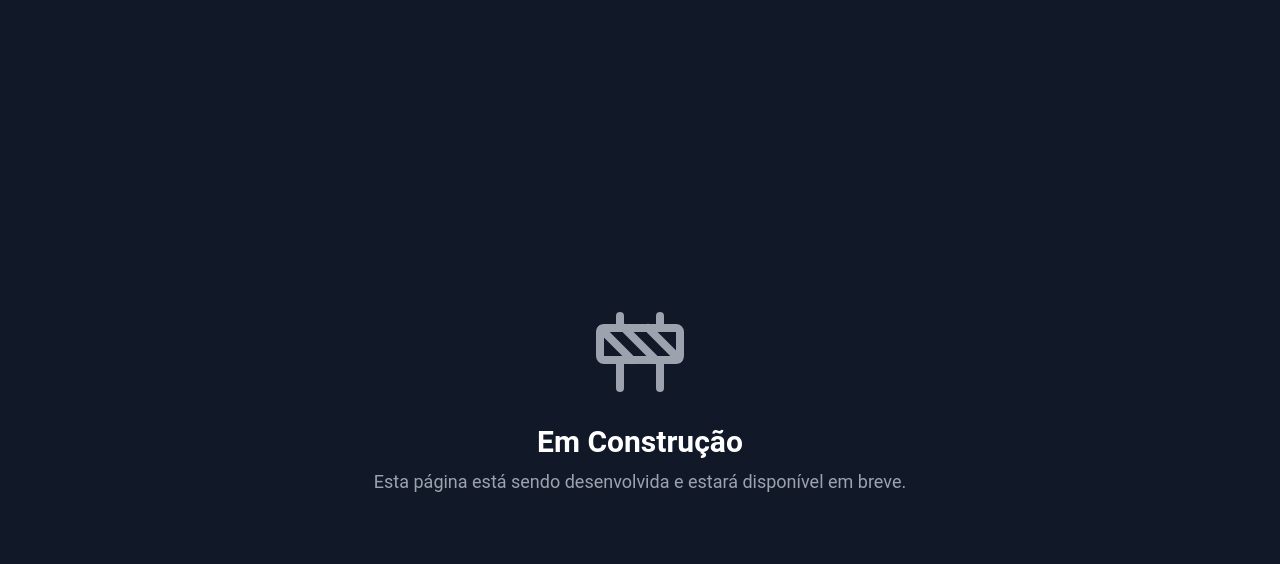
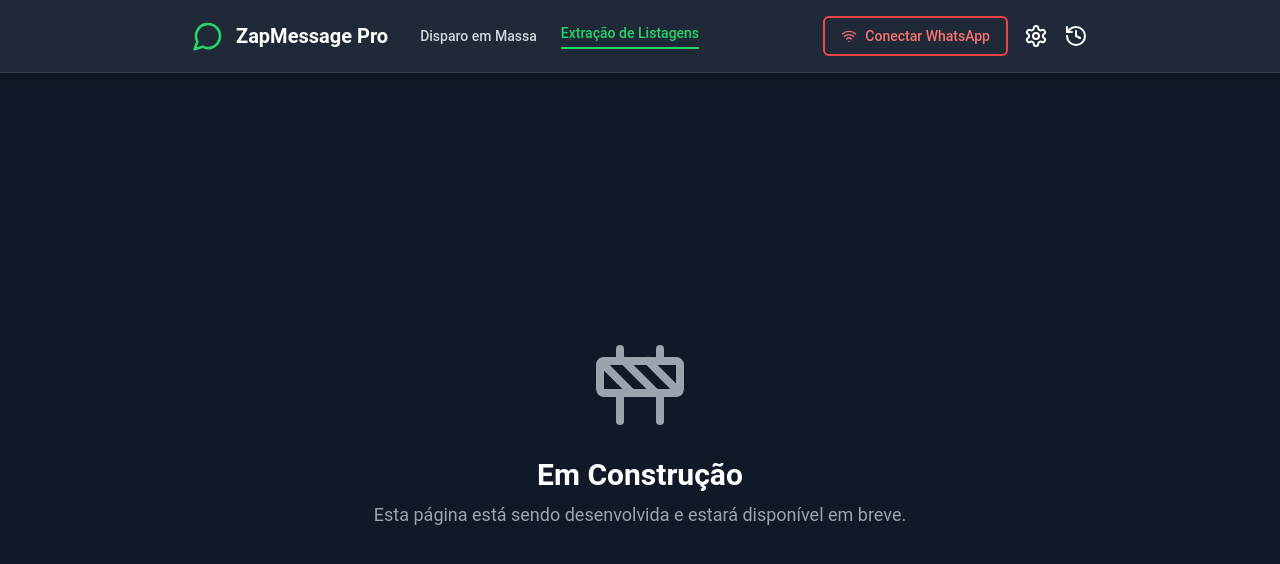
Before and after one commit to luiznunees/zapmessage-pro-frontend, a React (Vite) app: page /extraction in a window 1280 px wide. Shown: the top 564 px of the page. Built offline with nearby package versions, Linux system fonts and the light colour scheme.

Commit message:
feat: Implement WhatsApp connection button and navigation
The WhatsApp connection button now displays connection status with border colors (red, green, yellow). The navigation bar persists across the "Extração de Listagens" page.

```diff
--- a/src/components/WhatsAppConnectionPopup.tsx
+++ b/src/components/WhatsAppConnectionPopup.tsx
@@ -7,18 +7,57 @@ import { Popover, PopoverContent, PopoverTrigger } from '@/components/ui/popover
 interface WhatsAppConnectionPopupProps {
   isOpen: boolean;
   onOpenChange: (open: boolean) => void;
+  connectionStatus?: 'connected' | 'disconnected' | 'about-to-disconnect';
 }
 
-const WhatsAppConnectionPopup = ({ isOpen, onOpenChange }: WhatsAppConnectionPopupProps) => {
+const WhatsAppConnectionPopup = ({
+  isOpen,
+  onOpenChange,
+  connectionStatus = 'disconnected'
+}: WhatsAppConnectionPopupProps) => {
+
+  const getStatusConfig = () => {
+    switch (connectionStatus) {
+      case 'connected':
+        return {
+          text: 'Conectado',
+          borderColor: 'border-green-500',
+          textColor: 'text-green-400',
+          bgColor: 'hover:bg-green-500/10'
+        };
+      case 'about-to-disconnect':
+        return {
+          text: 'Prestes a Desconectar',
+          borderColor: 'border-yellow-500',
+          textColor: 'text-yellow-400',
+          bgColor: 'hover:bg-yellow-500/10'
+        };
+      default:
+        return {
+          text: 'Conectar WhatsApp',
+          borderColor: 'border-red-500',
+          textColor: 'text-red-400',
+          bgColor: 'hover:bg-red-500/10'
+        };
+    }
+  };
+
+  const statusConfig = getStatusConfig();
+
   return (
     <Popover open={isOpen} onOpenChange={onOpenChange}>
       <PopoverTrigger asChild>
         <Button
           variant="ghost"
-          size="sm"
-          className="text-gray-300 hover:text-whatsapp-primary hover:bg-gray-700 transition-colors"
+          className={`
+            ${statusConfig.borderColor}
+            ${statusConfig.textColor}
+            ${statusConfig.bgColor}
+            border-2 px-4 py-2 transition-all duration-200 flex items-center gap-2
+          `}
         >
-          <Wifi className="w-6 h-6" />
+          <Wifi className="w-4 h-4" />
+          <span className="text-sm font-medium">{statusConfig.text}</span>
         </Button>
       </PopoverTrigger>
       <PopoverContent
--- a/src/components/ZapMessagePro.tsx
+++ b/src/components/ZapMessagePro.tsx
@@ -25,6 +25,7 @@ const ZapMessagePro = () => {
   const [isSending, setIsSending] = useState(false);
   const [isAILoading, setIsAILoading] = useState(false);
   const [isWhatsAppPopupOpen, setIsWhatsAppPopupOpen] = useState(false);
+  const [whatsappConnectionStatus, setWhatsappConnectionStatus] = useState<'connected' | 'disconnected' | 'about-to-disconnect'>('disconnected');
   const { toast } = useToast();
 
   // Buscar listas de contatos do Supabase
@@ -236,6 +237,7 @@ const ZapMessagePro = () => {
             <WhatsAppConnectionPopup
               isOpen={isWhatsAppPopupOpen}
               onOpenChange={setIsWhatsAppPopupOpen}
+              connectionStatus={whatsappConnectionStatus}
             />
             <Settings className="w-6 h-6 cursor-pointer hover:text-whatsapp-primary transition-colors" />
             <History className="w-6 h-6 cursor-pointer hover:text-whatsapp-primary transition-colors" />
--- a/src/pages/Extraction.tsx
+++ b/src/pages/Extraction.tsx
@@ -1,10 +1,38 @@
 
-import React from 'react';
-import { Construction } from 'lucide-react';
+import React, { useState } from 'react';
+import { Construction, MessageCircle, Settings, History } from 'lucide-react';
+import Navigation from '../components/Navigation';
+import WhatsAppConnectionPopup from '../components/WhatsAppConnectionPopup';
 
 const Extraction = () => {
+  const [isWhatsAppPopupOpen, setIsWhatsAppPopupOpen] = useState(false);
+
   return (
-    <div className="min-h-screen bg-gray-900 flex items-center justify-center">
+    <div className="min-h-screen bg-gray-900">
+      {/* Header */}
+      <div className="bg-gray-800 text-white p-4 shadow-lg border-b border-gray-700">
+        <div className="max-w-4xl mx-auto flex items-center justify-between">
+          <div className="flex items-center gap-8">
+            <div className="flex items-center gap-3">
+              <MessageCircle className="w-8 h-8 text-whatsapp-primary" />
+              <h1 className="text-xl font-semibold">ZapMessage Pro</h1>
+            </div>
+            <Navigation />
+          </div>
+          <div className="flex items-center gap-4">
+            <WhatsAppConnectionPopup
+              isOpen={isWhatsAppPopupOpen}
+              onOpenChange={setIsWhatsAppPopupOpen}
+              connectionStatus="disconnected"
+            />
+            <Settings className="w-6 h-6 cursor-pointer hover:text-whatsapp-primary transition-colors" />
+            <History className="w-6 h-6 cursor-pointer hover:text-whatsapp-primary transition-colors" />
+          </div>
+        </div>
+      </div>
+
+      {/* Content */}
+      <div className="flex items-center justify-center" style={{ minHeight: 'calc(100vh - 80px)' }}>
         <div className="text-center space-y-6">
           <Construction className="w-24 h-24 text-gray-400 mx-auto" />
           <div className="space-y-2">
@@ -15,6 +43,7 @@ const Extraction = () => {
           </div>
         </div>
       </div>
+    </div>
   );
 };
 
```
Lines whose indentation alone changed are shown as unchanged.
